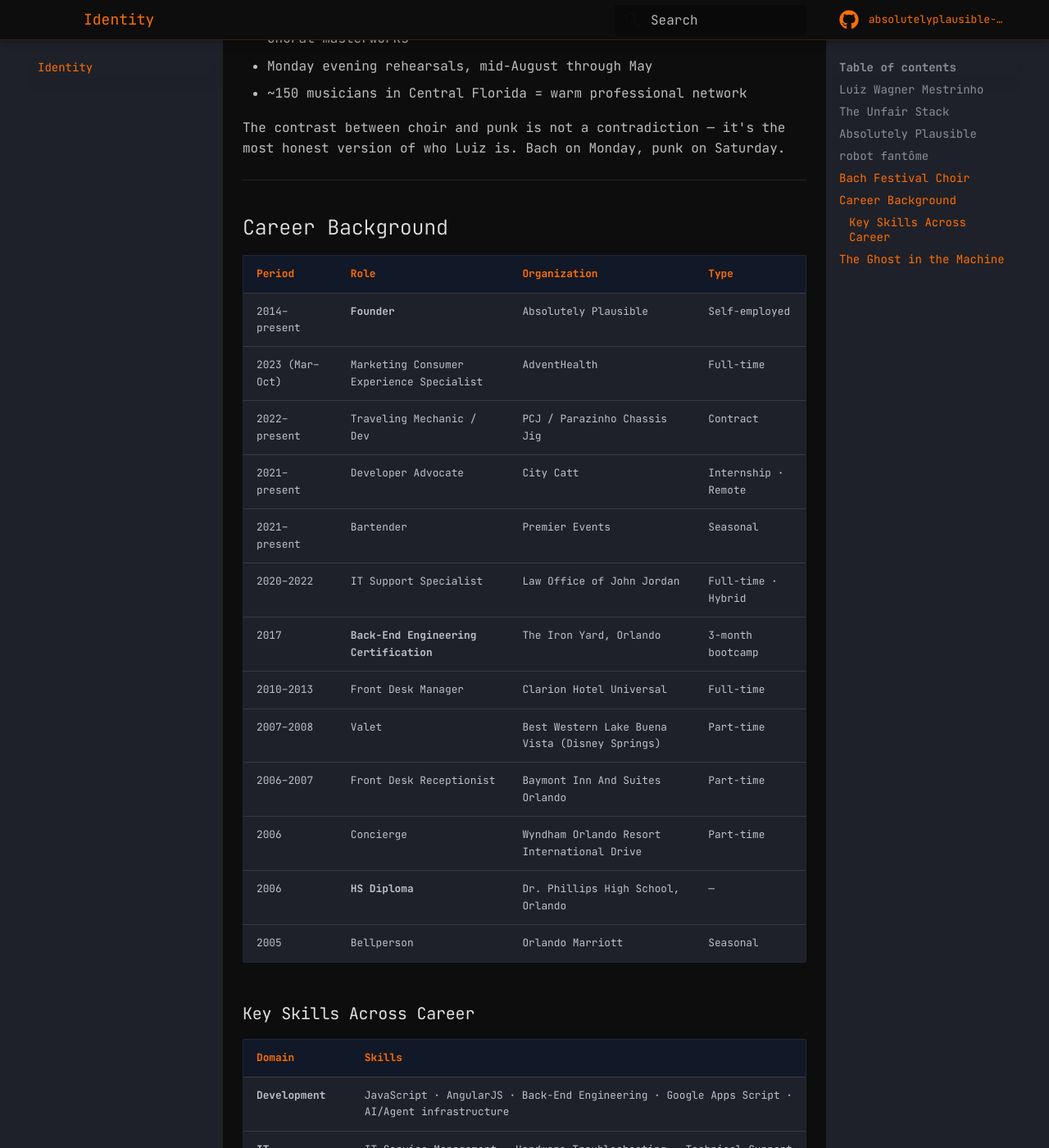
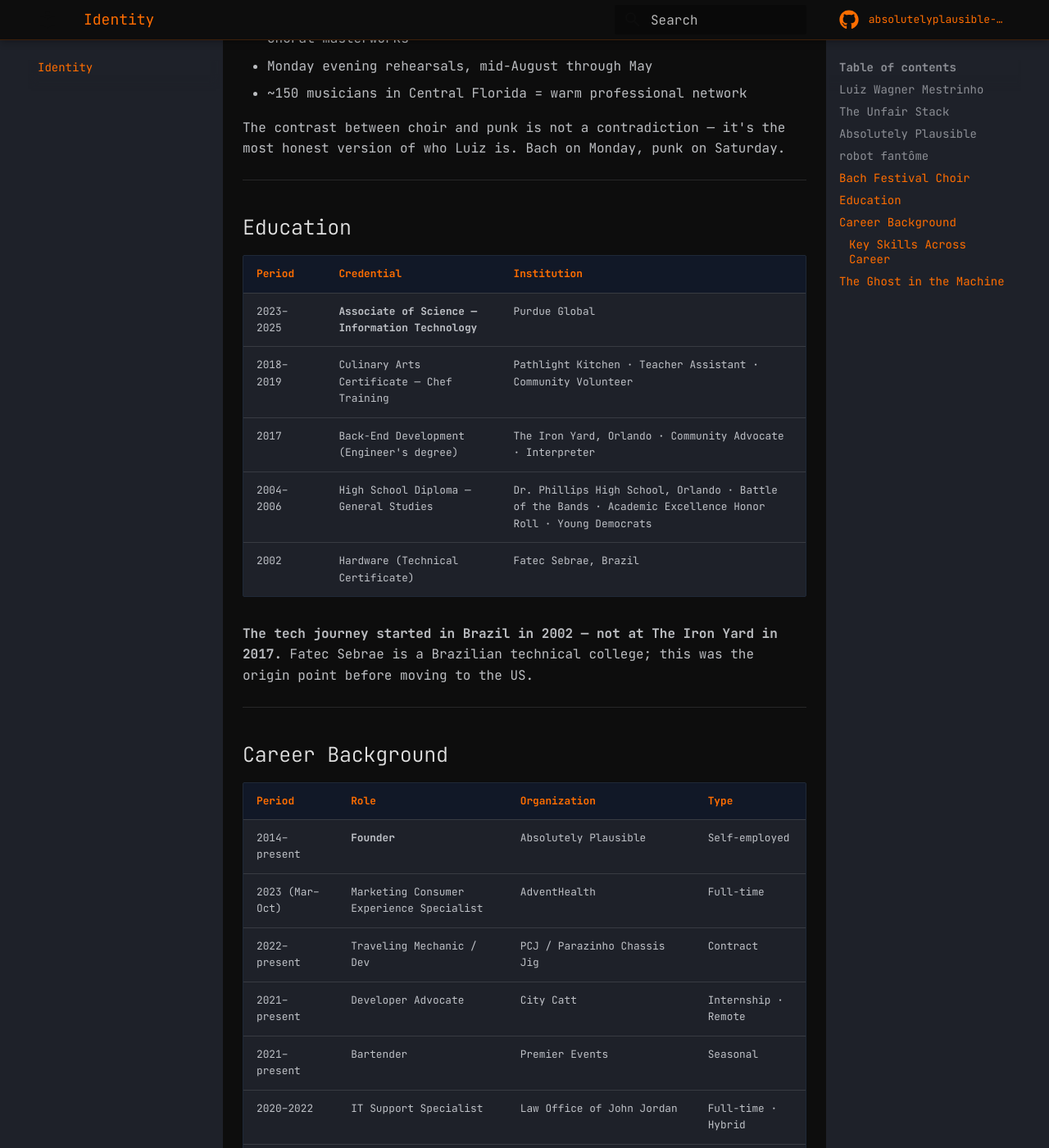
Before and after one commit to wmestrinho/absolutelyplausible-business-plan, an MkDocs documentation site: the page built from docs/identity.md, in a window 1280 px wide and 1400 px high, scrolled down 2287 px. Shown: the whole window at 82% size. Built offline with MkDocs 1.6.1 and Material for MkDocs 9.7.7, drawn with Linux system fonts in a browser that asks for light colours; comment, search, counter and statistics services are not loaded.

Commit message:
Add full educational history + strengthen credential anchors
- docs/identity.md: add Education section — Purdue Global AS in IT
  (2023-2025), Pathlight Kitchen culinary cert (2018-2019, teacher
  assistant + community volunteer), The Iron Yard with activities
  (community advocate + interpreter), Dr. Phillips with activities
  (Battle of the Bands, Honor Roll, Young Democrats), Fatec Sebrae
  Brazil hardware cert (2002 — tech origin point)
- docs/strategy.md: add formal tech credentials bullet (Purdue/Iron
  Yard/Fatec Sebrae), clarify Brazilian-born origin in trilingual bullet,
  add culinary cert + Brazilian-born to "The Whole Life" content pillar

Co-Authored-By: Claude Sonnet 4.6 <noreply@anthropic.com>

```diff
--- a/docs/identity.md
+++ b/docs/identity.md
@@ -64,6 +64,20 @@ The contrast between choir and punk is not a contradiction — it's the most hon
 
 ---
 
+## Education
+
+| Period | Credential | Institution |
+|--------|-----------|-------------|
+| 2023–2025 | **Associate of Science — Information Technology** | Purdue Global |
+| 2018–2019 | Culinary Arts Certificate — Chef Training | Pathlight Kitchen · Teacher Assistant · Community Volunteer |
+| 2017 | Back-End Development (Engineer's degree) | The Iron Yard, Orlando · Community Advocate · Interpreter |
+| 2004–2006 | High School Diploma — General Studies | Dr. Phillips High School, Orlando · Battle of the Bands · Academic Excellence Honor Roll · Young Democrats |
+| 2002 | Hardware (Technical Certificate) | Fatec Sebrae, Brazil |
+
+**The tech journey started in Brazil in 2002 — not at The Iron Yard in 2017.** Fatec Sebrae is a Brazilian technical college; this was the origin point before moving to the US.
+
+---
+
 ## Career Background
 
 | Period | Role | Organization | Type |
@@ -74,12 +88,10 @@ The contrast between choir and punk is not a contradiction — it's the most hon
 | 2021–present | Developer Advocate | City Catt | Internship · Remote |
 | 2021–present | Bartender | Premier Events | Seasonal |
 | 2020–2022 | IT Support Specialist | Law Office of John Jordan | Full-time · Hybrid |
-| 2017 | **Back-End Engineering Certification** | The Iron Yard, Orlando | 3-month bootcamp |
 | 2010–2013 | Front Desk Manager | Clarion Hotel Universal | Full-time |
 | 2007–2008 | Valet | Best Western Lake Buena Vista (Disney Springs) | Part-time |
 | 2006–2007 | Front Desk Receptionist | Baymont Inn And Suites Orlando | Part-time |
 | 2006 | Concierge | Wyndham Orlando Resort International Drive | Part-time |
-| 2006 | **HS Diploma** | Dr. Phillips High School, Orlando | — |
 | 2005 | Bellperson | Orlando Marriott | Seasonal |
 
 ### Key Skills Across Career
```
Also changed, not shown: docs/strategy.md (+3 -2 lines).
